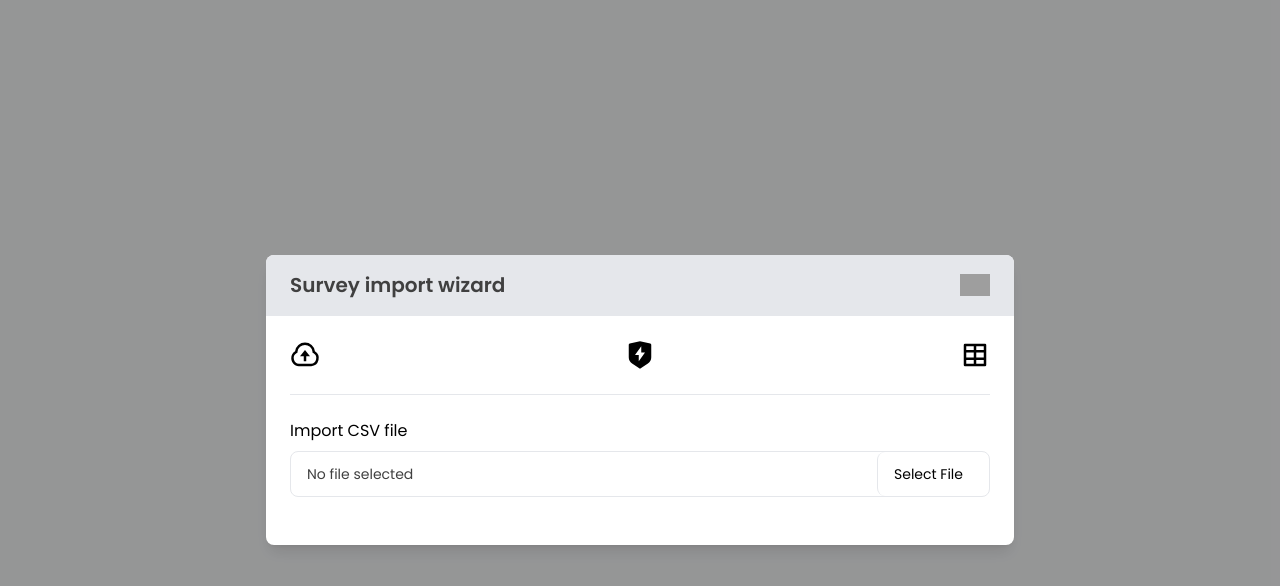
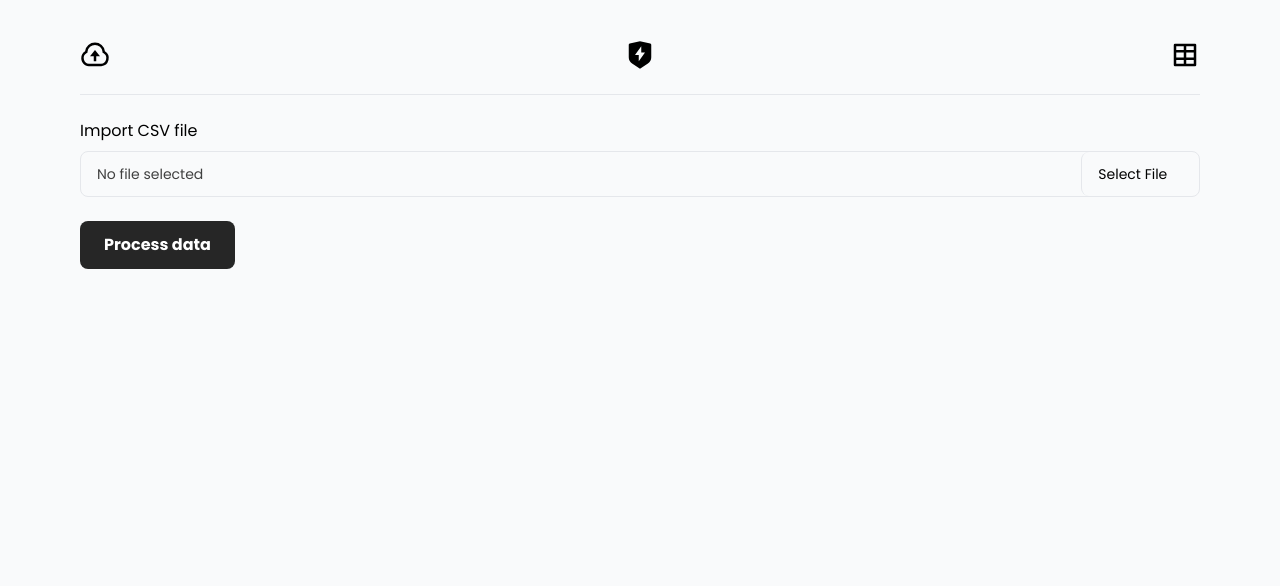
Before and after one commit to jacques-twizeyimana/advanced-csv-extractor, a React (Vite) app: page / in a window 1280 px wide. Shown: the top 586 px of the page. Built offline with nearby package versions, Linux system fonts and the light colour scheme; grey boxes are pictures that could not be loaded.

Commit message:
feat: importing data

```diff
--- a/src/App.tsx
+++ b/src/App.tsx
@@ -1,15 +1,10 @@
 import "./App.css";
 import Import from "./components/molecules/Import";
-import Popup from "./components/molecules/Popup";
 
 function App() {
   return (
-    <div className="h-screen bg-gray-50">
-      <Popup open title={"Survey import wizard"} hasBorder={false}>
-        <div className="w-[700px] max-w-3xl">
-          <Import />
-        </div>
-      </Popup>
+    <div className="h-screen bg-gray-50 py-10 px-20">
+      <Import />
     </div>
   );
 }
--- a/src/components/molecules/Import.tsx
+++ b/src/components/molecules/Import.tsx
@@ -4,9 +4,14 @@ import FilePicker from "../atoms/FilePicker";
 import Icon from "../atoms/Icon";
 import Papa from "papaparse";
 
+interface IData {
+  [key: string]: string | number | boolean;
+}
+
 export default function Import() {
   const [step, setStep] = useState(0);
   const [hasError, sethasError] = useState(false);
+  const [data, setData] = useState<IData[]>([]);
 
   const steps: IconNames[] = ["upload", "process", "table"];
 
@@ -21,8 +26,8 @@ export default function Import() {
         complete: function (results) {
           try {
             console.log(results.data);
-            // const parsed = parsePlayerTypes(results.data);
-            // setParsedPlayers(parsed);
+            setData(results.data);
+            setStep(1);
           } catch (error) {
             sethasError(true);
           }
@@ -51,6 +56,8 @@ export default function Import() {
         ))}
       </div>
       <div className="py-6">
+        {step === 0 ? (
+          <div>
             <p className="text-base pb-2">Import CSV file</p>
             <div className="w-full">
               <FilePicker
@@ -60,6 +67,48 @@ export default function Import() {
                 accept=".csv"
               />
             </div>
+            <div className="pt-6">
+              <button className="bg-neutral-800 text-white font-bold py-3 px-6 rounded-lg">
+                Process data
+              </button>
+            </div>
+          </div>
+        ) : step === 1 ? (
+          <div>
+            <p className="text-base pb-2">Preview</p>
+            <table className="w-full">
+              <thead>
+                <tr>
+                  {Object.keys(data[0]).map((key, index) => (
+                    <th key={index} scope="col p-2" className="border">
+                      {key}
+                    </th>
+                  ))}
+                </tr>
+              </thead>
+              <tbody>
+                {data.map((row, index) => (
+                  <tr key={index}>
+                    {Object.values(row).map((value, index) => (
+                      <td scope="col" className="border px-2" key={index}>
+                        {value}
+                      </td>
+                    ))}
+                  </tr>
+                ))}
+              </tbody>
+            </table>
+          </div>
+        ) : step === 2 ? (
+          <div>
+            <p className="text-base pb-2">Import</p>
+            <div className="w-full">
+              <button className="bg-primary-500 text-white px-4 py-2 rounded-lg">
+                Import
+              </button>
+            </div>
+          </div>
+        ) : null}
       </div>
     </div>
   );
--- a/src/components/molecules/Popup.tsx
+++ b/src/components/molecules/Popup.tsx
@@ -30,13 +30,13 @@ export default function Popup({
     <div className="relative">
       <div className="fixed left-0 top-0 w-screen h-screen bg-black bg-opacity-40 z-50  flex flex-col items-center justify-center">
         <ClickOutSide handleClickOutside={handleClose}>
-          <div className={`bg-white shadow-lg rounded-lg relative`}>
+          <div
+            className={`bg-white shadow-lg rounded-lg relative overflow-y-auto`}
+          >
             <div
-              className={`flex justify-between rounded-t-lg px-6 bg-gray-200 border-b border-neutral-350 py-4`}
+              className={`flex justify-between rounded-t-lg px-6 bg-gray-200 border-b border-neutral-350 py-3`}
             >
-              <h2 className="text-xl text-neutral-700 font-semibold">
-                {title}
-              </h2>
+              <h2 className="text-lg text-neutral-700 font-medium">{title}</h2>
 
               {hasIcon && (
                 <button onClick={handleClose}>
```
Lines whose indentation alone changed are shown as unchanged.
